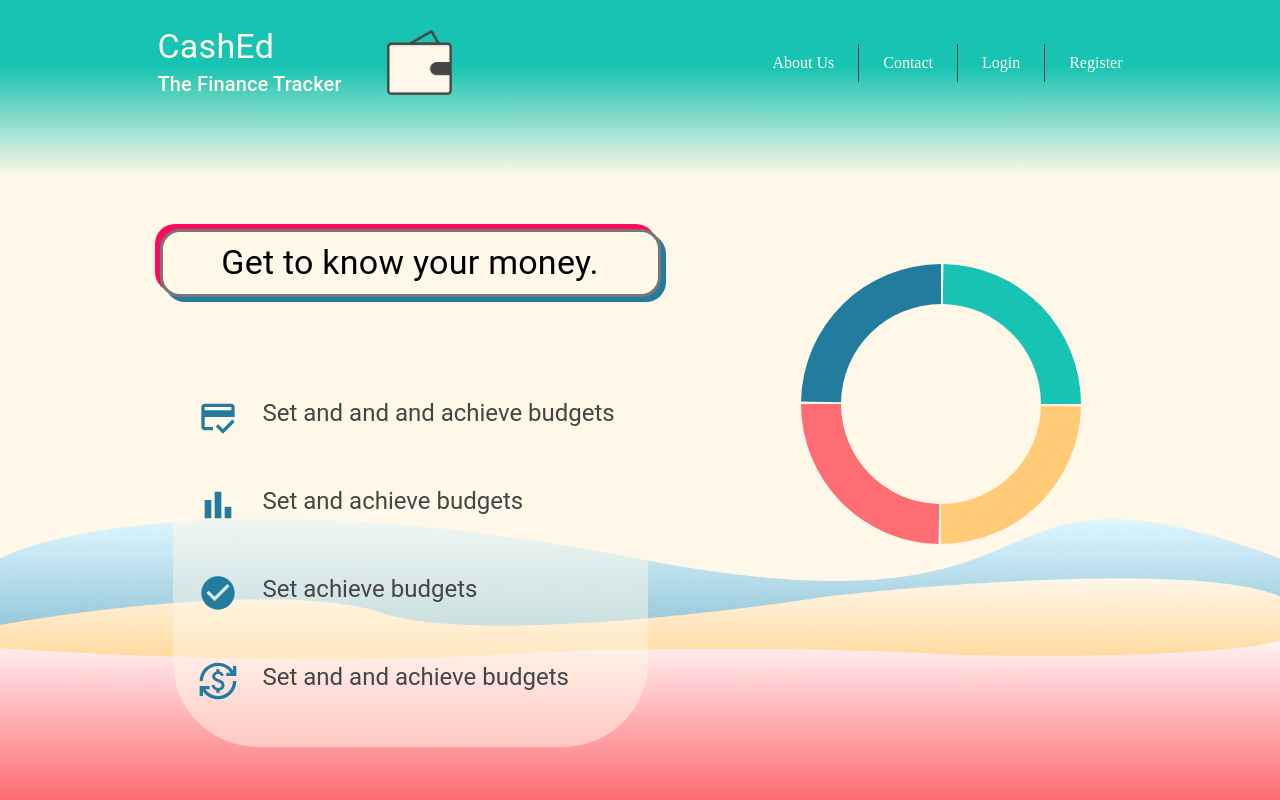
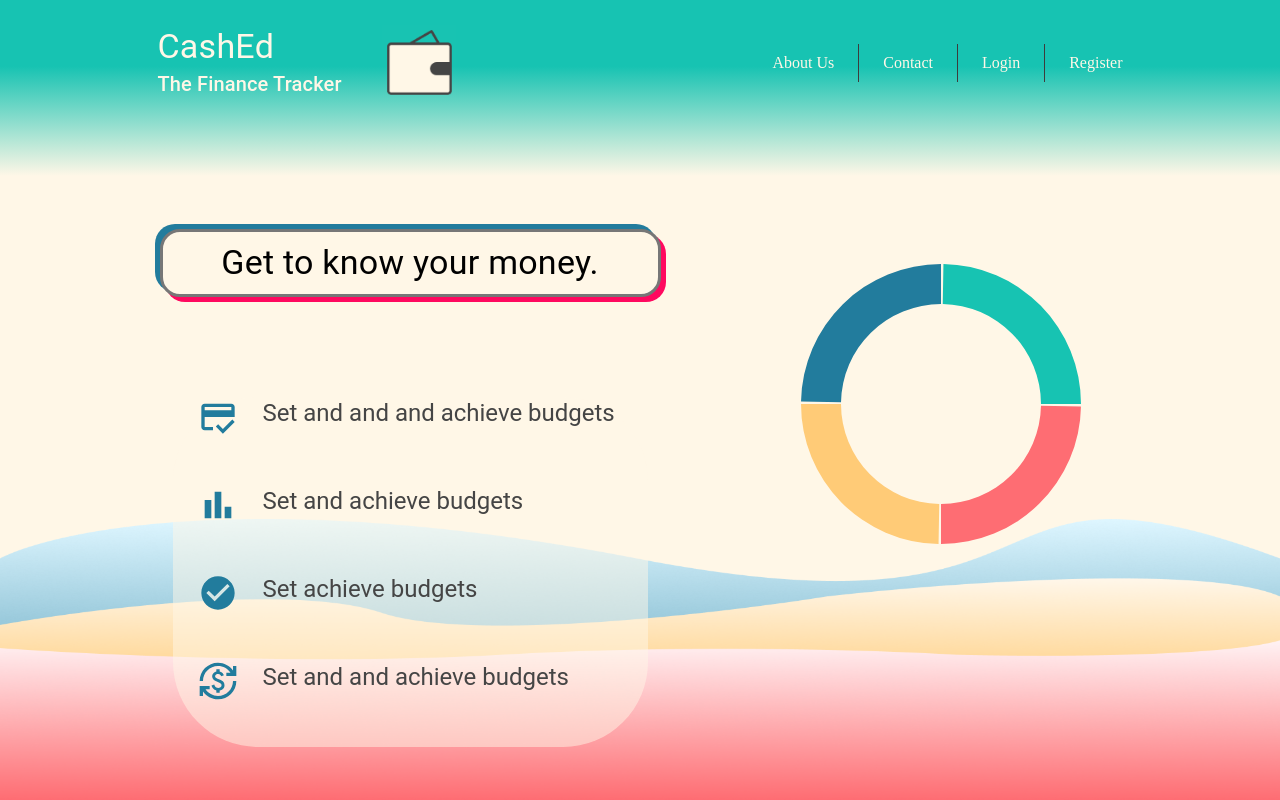
Before and after one commit to tjordanv/CashEd, a React (Create React App) app in the folder frontend/: page /home in a window 1280 px wide. Built offline with nearby package versions, Linux system fonts and the light colour scheme; what @mui/styled-engine-sc would draw is missing.

Commit message:
color update

```diff
--- a/frontend/src/components/HomePieChart.js
+++ b/frontend/src/components/HomePieChart.js
@@ -18,7 +18,7 @@ const data = [
     info: "one final tidbit of information to display on the home page when the user hovers over the pie chart sections boi"
   }
 ]
-const COLORS = ["#17C3B2", "#227C9D", "#FE6D73", "#FFCB77"]
+const COLORS = ["#17C3B2", "#227C9D", "#FFCB77", "#FE6D73"]
 
 const HomePieChart = () => {
   const [info, setInfo] = useState("")
--- a/frontend/src/pages/Home.module.css
+++ b/frontend/src/pages/Home.module.css
@@ -47,11 +47,11 @@
   left: -5px;
   height: 68px;
   width: 100%;
-  background-color: #ff095f;
   border-radius: 20px;
+  background-color: #227c9d;
 }
 .titleCont div:last-child {
   top: 5px;
   left: 5px;
-  background-color: #227c9d;
+  background-color: #ff095f;
 }
```
